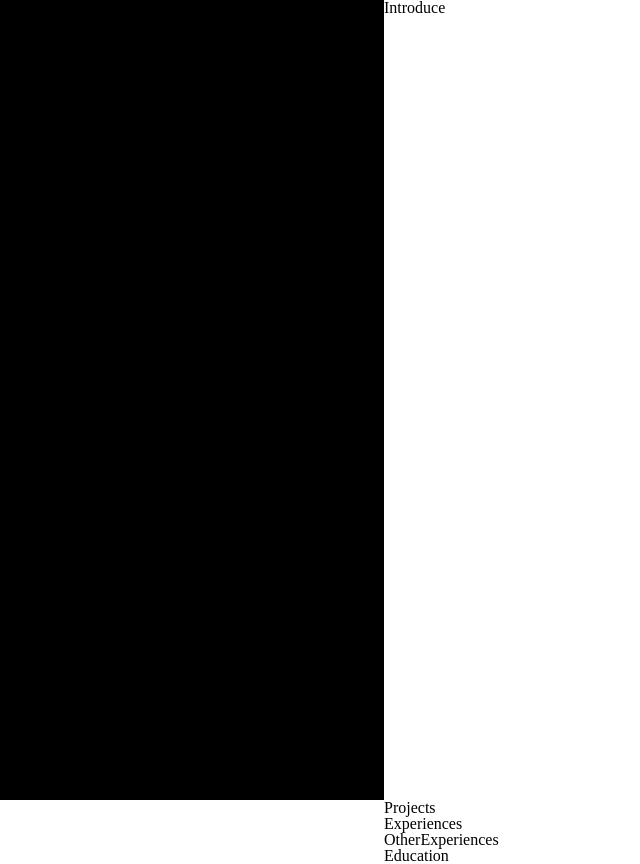
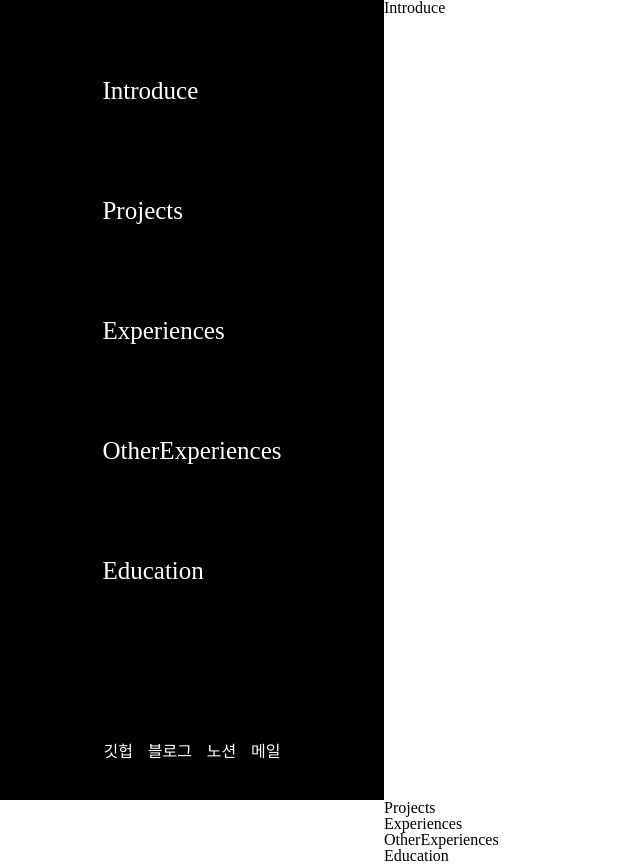
Before and after one commit to ihd0628/seunghoon-portfolio, a React (Create React App) app: page / in a window 1280 px wide. Shown: the whole page, without its empty margins (0-640 px from the left). Built offline with nearby package versions, Linux system fonts and the light colour scheme.

Commit message:
design : Introduce 내부 레이아웃 설정

```diff
--- a/src/components/ListBar/ListBar.tsx
+++ b/src/components/ListBar/ListBar.tsx
@@ -2,14 +2,45 @@ import React from 'react';
 import styled from 'styled-components';
 
 function ListBar() {
-  return <Body>ListBar</Body>;
+  return (
+    <Body>
+      <ListContainer>
+        <li>Introduce</li>
+        <li>Projects</li>
+        <li>Experiences</li>
+        <li>OtherExperiences</li>
+        <li>Education</li>
+      </ListContainer>
+      <ContactContainer>
+        <li>깃헙</li>
+        <li>블로그</li>
+        <li>노션</li>
+        <li>메일</li>
+      </ContactContainer>
+    </Body>
+  );
 }
 
 const Body = styled.div`
+  ${(props) => props.theme.variables.flex('column', 'space-between', 'center')}
   position: absolute;
   width: 30%;
   height: 100%;
+  color: white;
   background-color: black;
+`;
+
+const ListContainer = styled.ul`
+  ${(props) => props.theme.variables.flex('column', 'space-around', '')}
+  margin-top: 30px;
+  height: 600px;
+  font-size: 25px;
+`;
+
+const ContactContainer = styled.ul`
+  ${(props) => props.theme.variables.flex('row', 'space-around', '')}
+  margin-bottom: 40px;
+  width: 50%;
 `;
 
 // const DetailContainer = styled.div`
```
